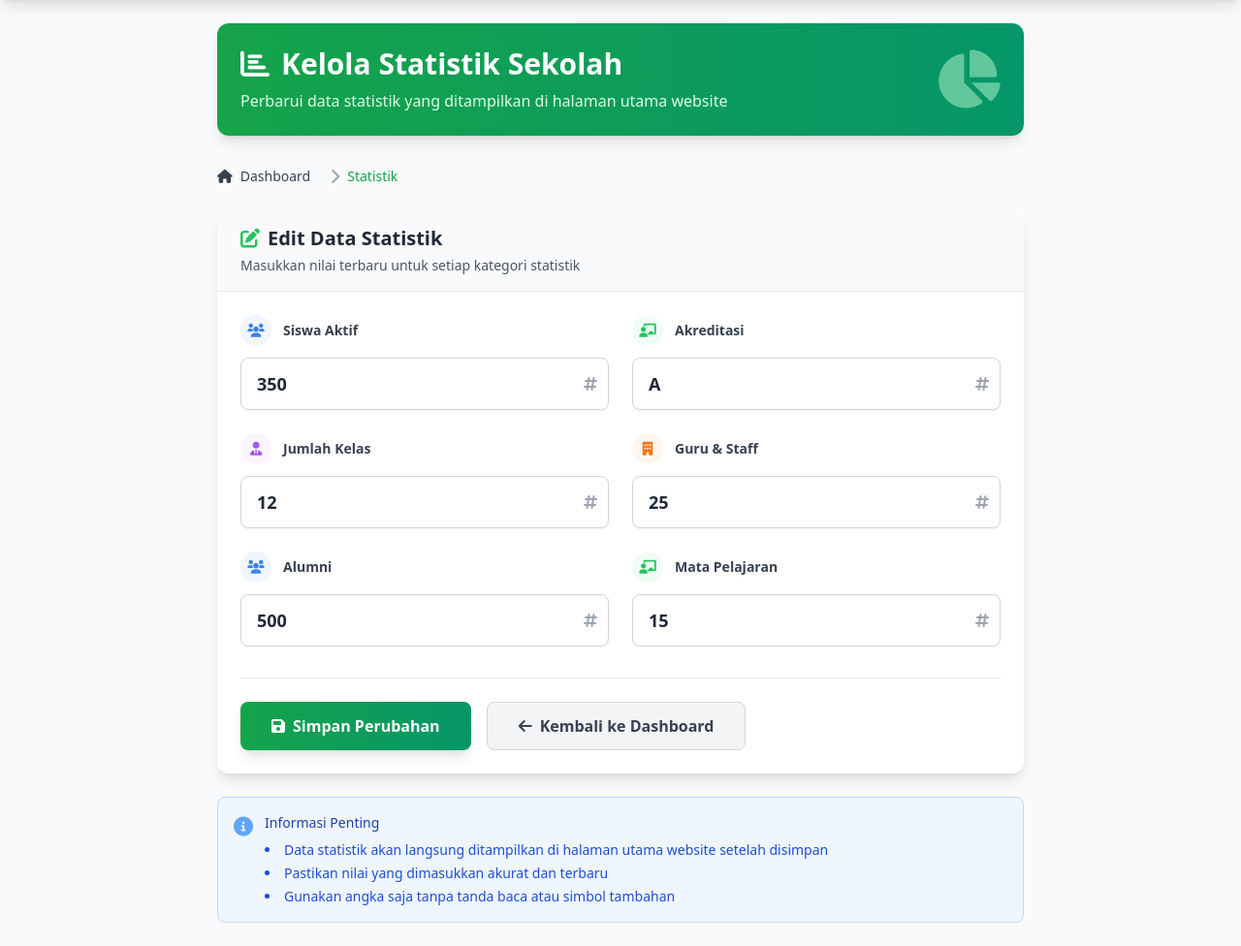
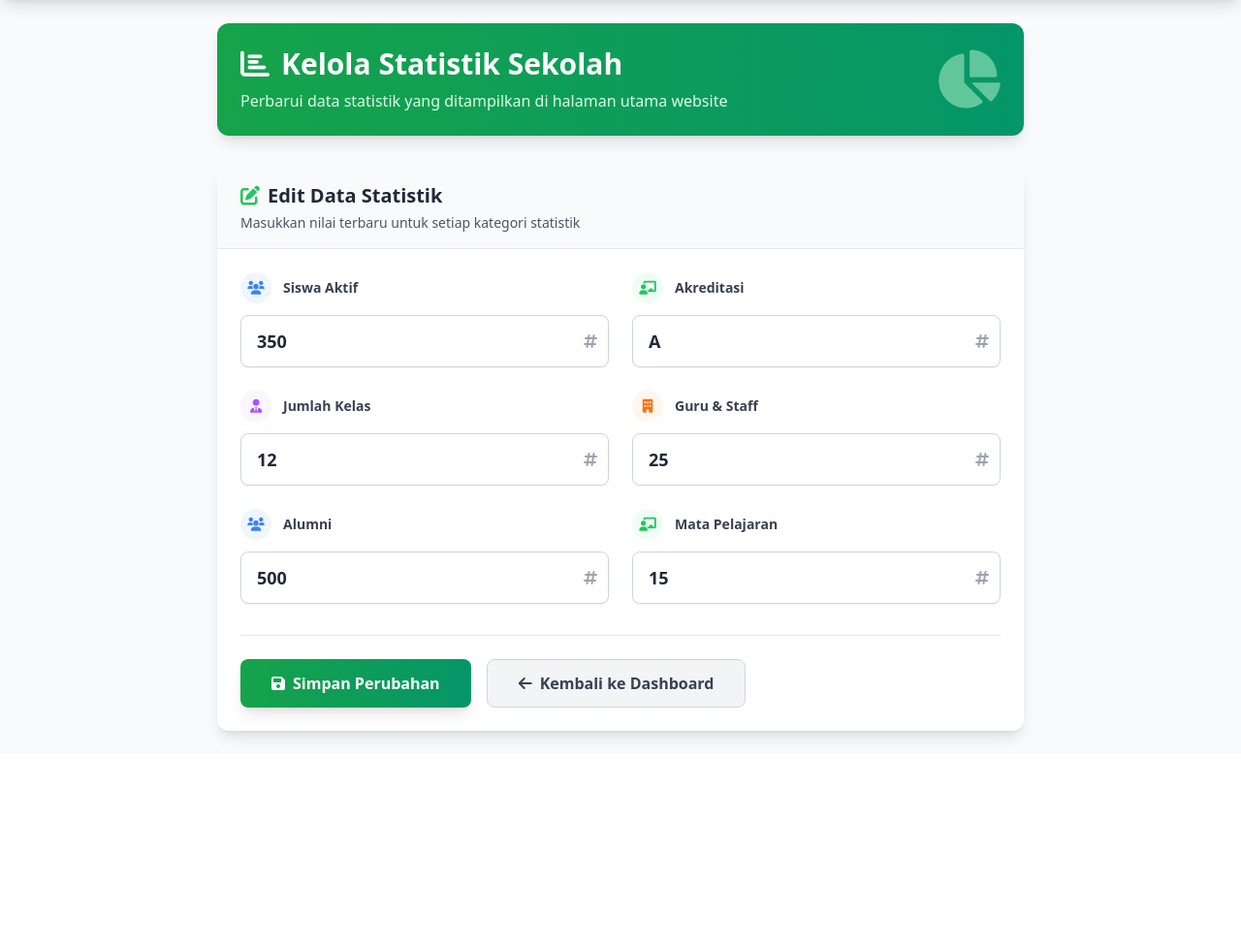
Before and after one commit to RehanZacky/webMTS, a PHP site: page /admin/statistik_edit.php in a window 1280 px wide. Shown: the part 64-1040 px from the top of the page at 97% size. After the commit the page ends 830 px from the top, so only its background shows below. Run offline with PHP 8.4, Linux system fonts and the light colour scheme; a user stored in the database is signed in; data comes from the database, SQL or seed files in the repository; some libraries are stand-ins or nearby versions.

Commit message:
updt stats - 22 juli

```diff
--- a/admin/statistik_edit.php
+++ b/admin/statistik_edit.php
@@ -185,26 +185,6 @@ $username = $_SESSION['username'];
             </div>
         </div>
 
-        <!-- Breadcrumb -->
-        <div class="mb-6">
-            <nav class="flex" aria-label="Breadcrumb">
-                <ol class="inline-flex items-center space-x-1 md:space-x-3">
-                    <li class="inline-flex items-center">
-                        <a href="dashboard_admin.php" class="inline-flex items-center text-sm font-medium text-gray-700 hover:text-green-600">
-                            <i class="fas fa-home mr-2"></i>
-                            Dashboard
-                        </a>
-                    </li>
-                    <li>
-                        <div class="flex items-center">
-                            <i class="fas fa-chevron-right text-gray-400 mx-2"></i>
-                            <span class="text-sm font-medium text-green-600">Statistik</span>
-                        </div>
-                    </li>
-                </ol>
-            </nav>
-        </div>
-
         <!-- Success Alert -->
         <?php if (isset($success)): ?>
         <div class="mb-6 success-alert">
@@ -306,26 +286,6 @@ $username = $_SESSION['username'];
             </form>
         </div>
 
-        <!-- Info Card -->
-        <div class="mt-6 bg-blue-50 border border-blue-200 rounded-lg p-4 animate-fade-in" style="animation-delay: 0.4s;">
-            <div class="flex items-start">
-                <div class="flex-shrink-0">
-                    <i class="fas fa-info-circle text-blue-400 text-xl"></i>
-                </div>
-                <div class="ml-3">
-                    <h3 class="text-sm font-medium text-blue-800">Informasi Penting</h3>
-                    <div class="mt-2 text-sm text-blue-700">
-                        <ul class="list-disc list-inside space-y-1">
-                            <li>Data statistik akan langsung ditampilkan di halaman utama website setelah disimpan</li>
-                            <li>Pastikan nilai yang dimasukkan akurat dan terbaru</li>
-                            <li>Gunakan angka saja tanpa tanda baca atau simbol tambahan</li>
-                        </ul>
-                    </div>
-                </div>
-            </div>
-        </div>
-    </main>
-
     <script>
         // Mobile menu toggle
         const mobileMenuBtn = document.getElementById('mobileMenuBtn');
```
Also changed, not shown: upload/berita_1751981795.jpg (deleted), upload/berita_1752753200.jpeg (deleted), upload/berita_1752832598.jpg (deleted), upload/berita_1752832637.jpg (deleted).
